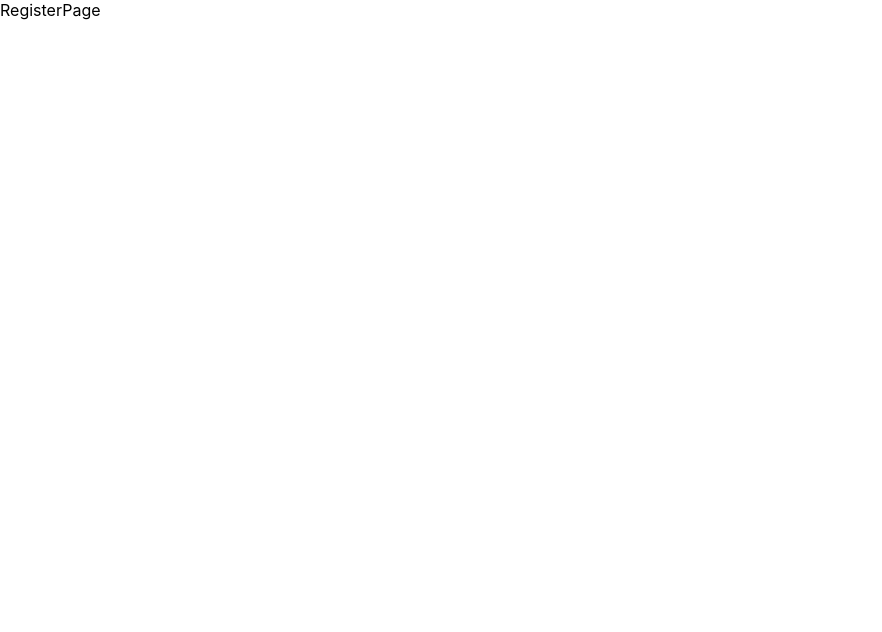
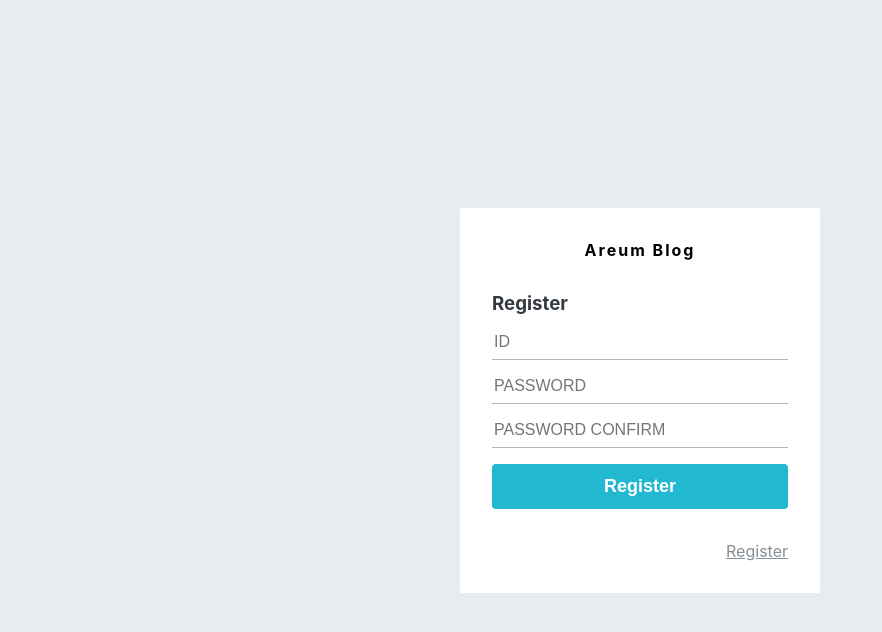
Before and after one commit to AreumAn/react-blog, a React (Create React App) app in the folder blog-frontend/: page /register in a window 1280 px wide. Shown: the top 632 px of the page, without its empty margins (0-882 px from the left). Built offline with nearby package versions, Linux system fonts and the light colour scheme.

Commit message:
Add login, register form style

```diff
--- a/blog-frontend/jsconfig.json
+++ b/blog-frontend/jsconfig.json
@@ -1,6 +1,5 @@
 {
     "compilerOptions": {
-        "target": "es6",
-        "module": "es2015"
+        "target": "es6"
     }
 }
--- /dev/null
+++ b/blog-frontend/src/components/auth/AuthForm.js
@@ -0,0 +1,95 @@
+import React from 'react';
+import styled from 'styled-components';
+import palette from '../../lib/styles/palette';
+import { Link } from 'react-router-dom';
+import Button from '../common/Button';
+
+/**
+ * Login, register form
+ */
+
+const AuthFormBlock = styled.div`
+    h3 {
+        margin: 0;
+        color: ${palette.gray[8]};
+        margin-bottom: 1rem;
+    }
+`;
+
+const StyledInput = styled.input`
+    font-size: 1rem;
+    border: none;
+    border-bottom: 1px solid ${palette.gray[5]};
+    padding-bottom: 0.5rem;
+    outline: none;
+    width: 100%;
+    &:focus {
+        color: $oc-teal-7;
+        border-bottom: 1px solid ${palette.gray[7]};
+    }
+    & + & {
+        margin-top: 1rem;
+    }
+`;
+
+const Footer = styled.div`
+    margin-top: 2rem;
+    text-align: right;
+    a {
+        color: ${palette.gray[6]};
+        text-decoration: underline;
+        &:hover {
+            color: ${palette.gray[9]};
+        }
+    }
+`;
+
+const ButtonWithMarginTop = styled(Button)`
+    margin-top: 1rem;
+`;
+
+const textMap = {
+    login: 'Login',
+    register: 'Register',
+};
+
+const AuthForm = ({ type }) => {
+    const text = textMap[type];
+    return (
+        <AuthFormBlock>
+            <h3>{text}</h3>
+            <form>
+                <StyledInput
+                    autoComplete="username"
+                    name="username"
+                    placeholder="ID"
+                />
+                <StyledInput
+                    autoComplete="new-password"
+                    name="password"
+                    placeholder="PASSWORD"
+                    type="password"
+                />
+                {type === 'register' && (
+                    <StyledInput
+                        autoComplete="new-password"
+                        name="passwordConfirm"
+                        placeholder="PASSWORD CONFIRM"
+                        type="password"
+                    />
+                )}
+                <ButtonWithMarginTop cyan fullWidth>{text}</ButtonWithMarginTop>
+                <Footer>
+                    {type === 'register' ? (
+                        <Link to="/register">Register</Link>
+                    ) : (
+                        <Link to="/login">Login</Link>
+                    )}
+
+                </Footer>
+            </form>
+        </AuthFormBlock>
+    );
+};
+
+export default AuthForm;
--- /dev/null
+++ b/blog-frontend/src/components/auth/AuthTemplate.js
@@ -0,0 +1,52 @@
+import React from 'react';
+import styled from 'styled-components';
+import palette from '../../lib/styles/palette';
+import { Link } from 'react-router-dom';
+
+/**
+ * Login, register page layout
+ */
+const AuthTemplateBlock = styled.div`
+    position: absolute;
+    left: 0;
+    top: 0;
+    bottom: 0;
+    right: 0;
+    background: ${palette.gray[2]};
+    display: flex;
+    flex-direction: column;
+    justify-content: center;
+    align-items: center;
+`;
+
+const WhiteBox = styled.div`
+    box-shadow: 0 0 8px rgba(0, 0, 0, 0.025);
+    padding: 2rem;
+    width: 360px;
+    background: white;
+    border-radius: 2px;
+`;
+
+const LogoArea = styled.div`
+    display: block;
+    padding-bottom: 2rem;
+    text-align: center;
+    font-weight: bold;
+    letter-spacing: 2px;
+`;
+
+
+const AuthTemplate = ({ children }) => {
+    return (
+        <AuthTemplateBlock>
+            <WhiteBox>
+                <LogoArea>
+                    <Link to="/">Areum Blog</Link>
+                </LogoArea>
+                {children}
+            </WhiteBox>
+        </AuthTemplateBlock>
+    );
+};
+
+export default AuthTemplate;
--- a/blog-frontend/src/components/common/Button.js
+++ b/blog-frontend/src/components/common/Button.js
@@ -1,5 +1,5 @@
 import React from 'react';
-import styled from 'styled-components';
+import styled, { css } from 'styled-components';
 import palette from '../../lib/styles/palette';
 
 const StyledButton = styled.button`
@@ -16,6 +16,22 @@
     &:hover {
         background: ${palette.gray[6]};
     }
+
+    ${props => props.fullWidth &&
+        css`
+            padding-top: 0.75rem;
+            padding-bottom: 0.75rem;
+            width: 100%;
+            font-size:1.125rem;
+    `}
+
+    ${props => props.cyan &&
+        css`
+            background: ${palette.cyan[5]};
+            &:hover {
+                background: ${palette.cyan[4]};
+            }
+    `}
 `;
 
 const Button = props => <StyledButton {...props} />;
--- a/blog-frontend/src/pages/LoginPage.js
+++ b/blog-frontend/src/pages/LoginPage.js
@@ -1,7 +1,13 @@
-import React from "react";
+import React from 'react';
+import AuthTemplate from '../components/auth/AuthTemplate';
+import AuthForm from '../components/auth/AuthForm';
 
 const LoginPage = () => {
-    return <div>Login page</div>
-}
+    return (
+        <AuthTemplate>
+            <AuthForm type="login" />
+        </AuthTemplate>
+    );
+};
 
 export default LoginPage;
--- a/blog-frontend/src/pages/RegisterPage.js
+++ b/blog-frontend/src/pages/RegisterPage.js
@@ -1,7 +1,13 @@
-import React from "react";
+import React from 'react';
+import AuthTemplate from '../components/auth/AuthTemplate';
+import AuthForm from '../components/auth/AuthForm';
 
 const RegisterPage = () => {
-    return <div>RegisterPage</div>
-}
+    return (
+        <AuthTemplate>
+            <AuthForm type="register" />
+        </AuthTemplate>
+    );
+};
 
 export default RegisterPage;
```
Also changed, not shown: blog-frontend/src/components/base/Header.js (added, +17 -0 lines).
